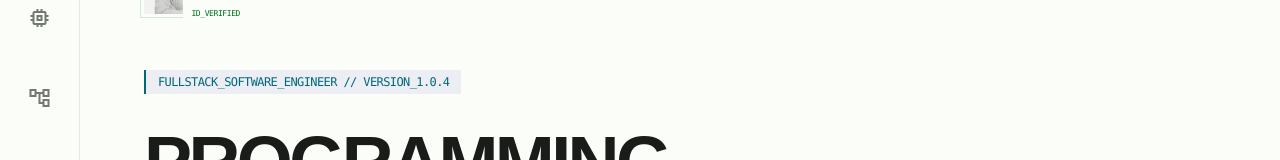
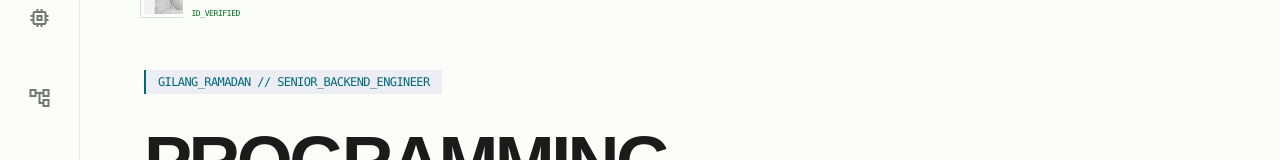
Before and after one commit to mgrware/porto, a Nuxt app: page / in a window 1280 px wide. Shown: the part 194-354 px from the top of the page. Built offline with nearby package versions, Linux system fonts and the light colour scheme; no server answers; a web font is replaced by a local one.

Commit message:
add name

```diff
--- a/app/components/organisms/HeroSection.vue
+++ b/app/components/organisms/HeroSection.vue
@@ -18,7 +18,7 @@
       </div>
 
       <BaseBadge variant="primary">
-        FULLSTACK_SOFTWARE_ENGINEER // VERSION_1.0.4
+        GILANG_RAMADAN // SENIOR_BACKEND_ENGINEER
       </BaseBadge>
 
       <h1 class="font-headline text-5xl lg:text-7xl font-bold leading-none tracking-tighter uppercase">
```
